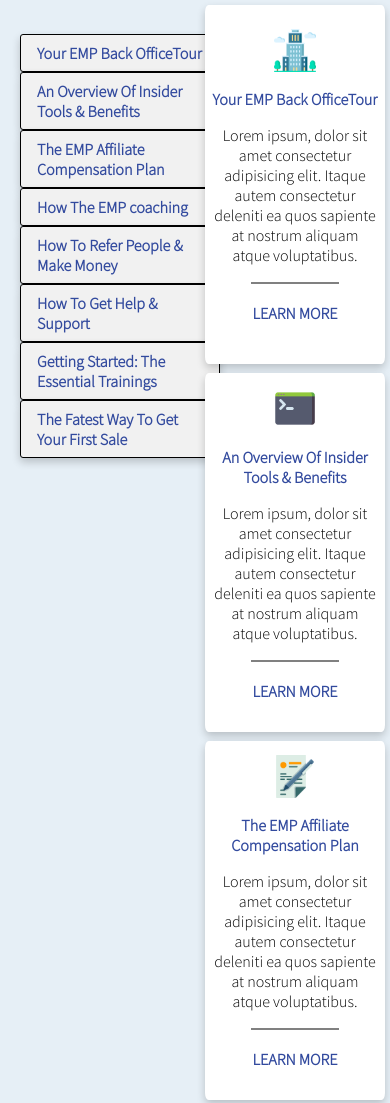
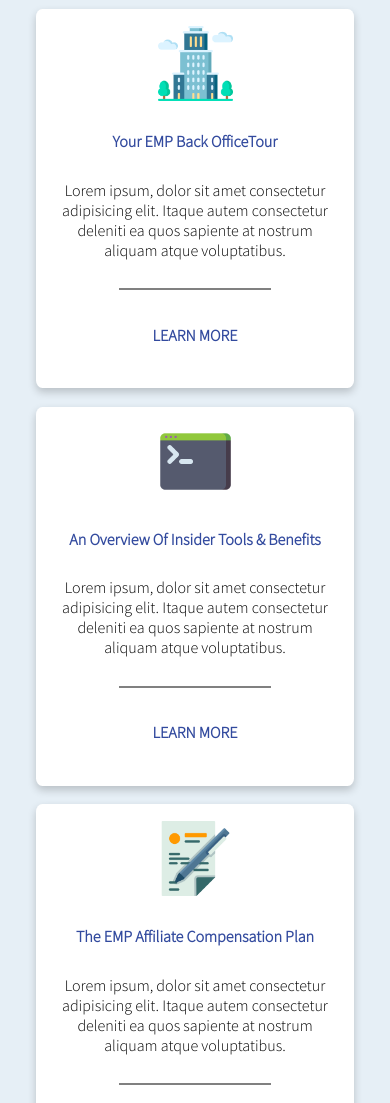
Before and after one commit to LunashaGit/Grid-away-grid-ahoy-, a plain HTML site: page index.html in a window 390 px wide. Shown: the top 1103 px of the page. Drawn offline with Linux system fonts and the light colour scheme.

Commit message:
Correction navbar Responsive

```diff
--- a/css/style.scss
+++ b/css/style.scss
@@ -8,6 +8,16 @@
 
 $primary-color: #324a9e;
 $second-color: white;
+@mixin navnone {
+    nav{
+        display:none;
+    }
+}
+@mixin block {
+    body{
+        display:block;
+    }
+}
 
 body{
     max-width: 1920px;
@@ -120,18 +130,25 @@ img, h2, hr {
 }
 
 @media screen and (max-width:1300px) and (min-width:950px) {
+
     section{
         grid-template-columns: repeat(3, 1fr);
     }
+    @include navnone();
+    @include block();
 }
 
 @media screen and (max-width:950px) and (min-width:650px) {
     section{
         grid-template-columns: repeat(2, 1fr);
     }
+    @include navnone();
+    @include block();
 }
-@media screen and (max-width:650px) and (min-width:100px) {
+@media screen and (max-width:650px) and (min-width:0px) {
     section{
         grid-template-columns: repeat(1, 1fr);
     }
+    @include navnone();
+    @include block();
 }
--- a/index.html
+++ b/index.html
@@ -4,7 +4,7 @@
     <meta charset="UTF-8">
     <meta http-equiv="X-UA-Compatible" content="IE=edge">
     <meta name="viewport" content="width=device-width, initial-scale=1.0">
-    <title>Grid</title>
+    <title>Interface</title>
     <link href="css/style.css" rel="stylesheet">
     <link rel="preconnect" href="https://fonts.googleapis.com">
     <link rel="preconnect" href="https://fonts.gstatic.com" crossorigin>
```
Also changed, not shown: css/style.css, 1 other file.
